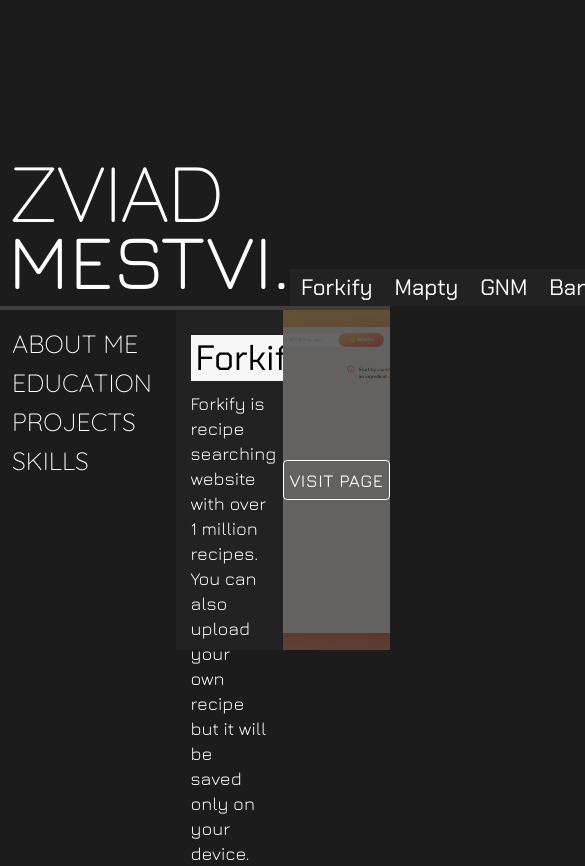
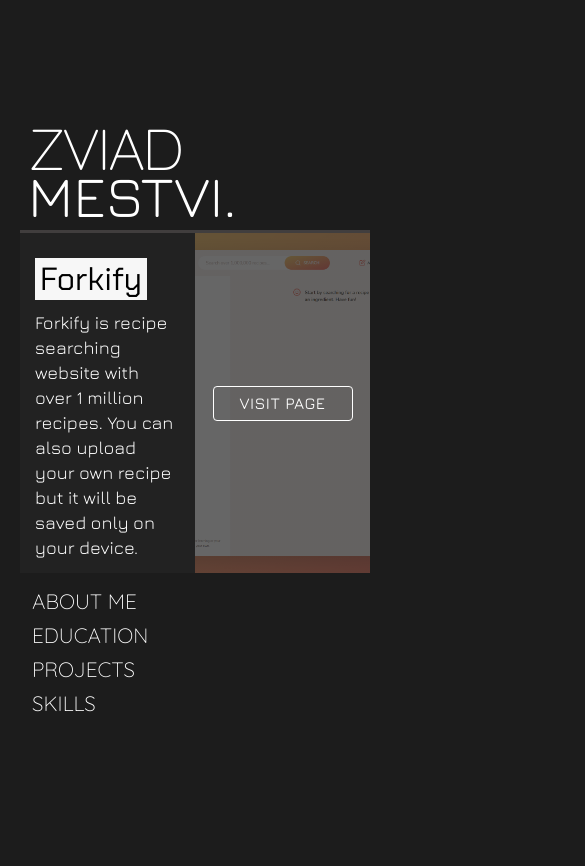
Before and after one commit to ZvioMestvi/Portfolio, a React (Create React App) app: page / in a window 390 px wide. Both pictures are taken after a click on the item "PROJECTS". Shown: the top 866 px of the page, 585 px wide, since content can reach past the window. After the commit the page ends 844 px from the top, so only its background shows below. Built offline with nearby package versions, Linux system fonts and the light colour scheme.

Commit message:
responsive

```diff
--- a/package.json
+++ b/package.json
@@ -9,6 +9,7 @@
     "react": "^18.1.0",
     "react-dom": "^18.1.0",
     "react-scripts": "5.0.1",
+    "swiper": "^8.1.4",
     "web-vitals": "^2.1.4"
   },
   "scripts": {
--- a/src/App.css
+++ b/src/App.css
@@ -1,5 +1,6 @@
 .main-container {
   margin: 9em auto;
+  padding: 0 20px;
   max-width: 1200px;
 }
 
@@ -32,3 +33,43 @@
   width: 100%;
   background-color: #413e3e;
 }
+
+@media only screen and (max-width: 800px) {
+  .main-container {
+    margin: 7em auto 4em auto;
+  }
+
+  .top-half {
+    display: flex;
+    flex-direction: column;
+  }
+
+  .heading-container h1 {
+    font-size: 3.6rem;
+  }
+
+  .heading-container h1:nth-child(2) {
+    margin-top: -23px;
+  }
+
+  .divider {
+    height: 3px;
+  }
+}
+
+/* For swiper */
+.swiper {
+  display: flex;
+  width: 100%;
+  overflow: hidden;
+}
+
+.swiper-wrapper {
+  display: flex;
+}
+
+.swiper-slide {
+  display: flex;
+  height: 100%;
+  width: 100%;
+}
--- a/src/App.js
+++ b/src/App.js
@@ -5,7 +5,6 @@ import maptyThumbnail from './assets/mapty-thumbnail.png';
 import gmnThumbnail from './assets/guessmynumber-thumbnail.png';
 import bankistThumbnail from './assets/bankist-thumbnail.png';
 import InfoContainer from './components/infoContainer/InfoContainer';
-import ProjectsList from './components/projectsList/ProjectsList';
 import Projects from './components/projects/Projects';
 import Menu from './components/menu/Menu';
 import './App.css';
@@ -13,7 +12,7 @@ import './App.css';
 const info = [
   {
     title: 'About Me',
-    text: " Hi, I'm Zviad Mestvirishvili, I am a junior Front End web developer from Georgia. I've been doing this for more than a year and worked on many projects. I also play guitar as a hobby and love gaming.",
+    text: " Hi, I'm Zviad Mestvirishvili, I am a junior Front-End web developer from Georgia. I've been doing this for more than a year and worked on many projects. I also play guitar as a hobby and love gaming.",
   },
   {
     title: 'Education',
@@ -49,14 +48,9 @@ const projects = [
 
 const App = () => {
   const [selected, setSelected] = useState();
-  const [selectedProject, setSelectedProject] = useState(0);
 
   const selectItem = value => {
     setSelected(value);
-  };
-
-  const selectProject = value => {
-    setSelectedProject(value);
   };
 
   return (
@@ -66,11 +60,6 @@ const App = () => {
           <h1>Zviad</h1>
           <h1>Mestvi.</h1>
         </div>
-        {selected === 'projects' ? (
-          <ProjectsList selector={selectProject} />
-        ) : (
-          ''
-        )}
       </div>
       <div className="divider"></div>
       {selected !== 0 && selected !== 1 && selected !== 'skills' ? (
@@ -80,11 +69,7 @@ const App = () => {
       ) : (
         <InfoContainer data={info[selected]} />
       )}
-      {selected === 'projects' ? (
-        <Projects data={projects[selectedProject]} />
-      ) : (
-        ''
-      )}
+      {selected === 'projects' ? <Projects data={projects} /> : ''}
       <Menu selector={selectItem} />
     </div>
   );
--- a/src/components/infoContainer/InfoContainer.module.css
+++ b/src/components/infoContainer/InfoContainer.module.css
@@ -54,3 +54,20 @@
 #bootstrap {
   color: #840afa;
 }
+
+@media only screen and (max-width: 700px) {
+  .infoContainer {
+    padding: 30px 20px 40px 20px;
+    margin-bottom: 15px;
+    width: 100%;
+  }
+
+  .infoContainer h2 {
+    font-size: 2rem;
+  }
+
+  .infoContainer p {
+    font-size: 1.2rem;
+    line-height: 23px;
+  }
+}
--- a/src/components/menu/Menu.module.css
+++ b/src/components/menu/Menu.module.css
@@ -18,3 +18,14 @@
   color: black;
   cursor: pointer;
 }
+
+@media only screen and (max-width: 800px) {
+  .menuContainer {
+    padding: 4px 0 0 6px;
+  }
+
+  .menuContainer ul li {
+    font-size: 1.3rem;
+    margin: 8px 0;
+  }
+}
--- a/src/components/projects/Projects.js
+++ b/src/components/projects/Projects.js
@@ -1,22 +1,33 @@
 import classes from './Projects.module.css';
+import { Swiper, SwiperSlide } from 'swiper/react';
 
 const Projects = props => {
+  const renderProjects = props.data.map((project, i) => {
     return (
-    <div className={classes.projectsContainer}>
       <div className={classes.projectContainer}>
+        <SwiperSlide key={project + i} id="main">
           <div className={classes.projectInfo}>
-          <h3>{props.data.title}</h3>
-          <p>{props.data.description}</p>
+            <h3>{project.title}</h3>
+            <p>{project.description}</p>
           </div>
           <div
             className={classes.thumbnail}
             style={{
-            backgroundImage: `linear-gradient(rgba(0, 0, 0, 0.6) 0 0), url(${props.data.thumbnail})`,
+              backgroundImage: `linear-gradient(rgba(0, 0, 0, 0.6) 0 0), url(${project.thumbnail})`,
             }}
           >
             <button type="button">Visit Page</button>
           </div>
+        </SwiperSlide>
       </div>
+    );
+  });
+
+  return (
+    <div className={classes.projectsContainer}>
+      <Swiper tag="div" id="main">
+        {renderProjects}
+      </Swiper>
     </div>
   );
 };
--- a/src/components/projects/Projects.module.css
+++ b/src/components/projects/Projects.module.css
@@ -1,7 +1,7 @@
 .projectsContainer {
   display: flex;
   height: 340px;
-  width: 55%;
+  width: 57%;
   float: right;
   background-color: #222222;
 }
@@ -62,3 +62,24 @@
   color: black;
   cursor: pointer;
 }
+
+@media only screen and (max-width: 700px) {
+  .projectsContainer {
+    margin-bottom: 15px;
+    width: 100%;
+  }
+
+  .projectInfo h3 {
+    font-size: 2rem;
+  }
+
+  .projectInfo p {
+    font-size: 1.125rem;
+  }
+
+  .thumbnail button {
+    height: 35px;
+    width: 140px;
+    font-size: 1rem;
+  }
+}
```
Also changed, not shown: 1 other file (tests, documents, lock files or other folders). Lines whose indentation alone changed are shown as unchanged.
